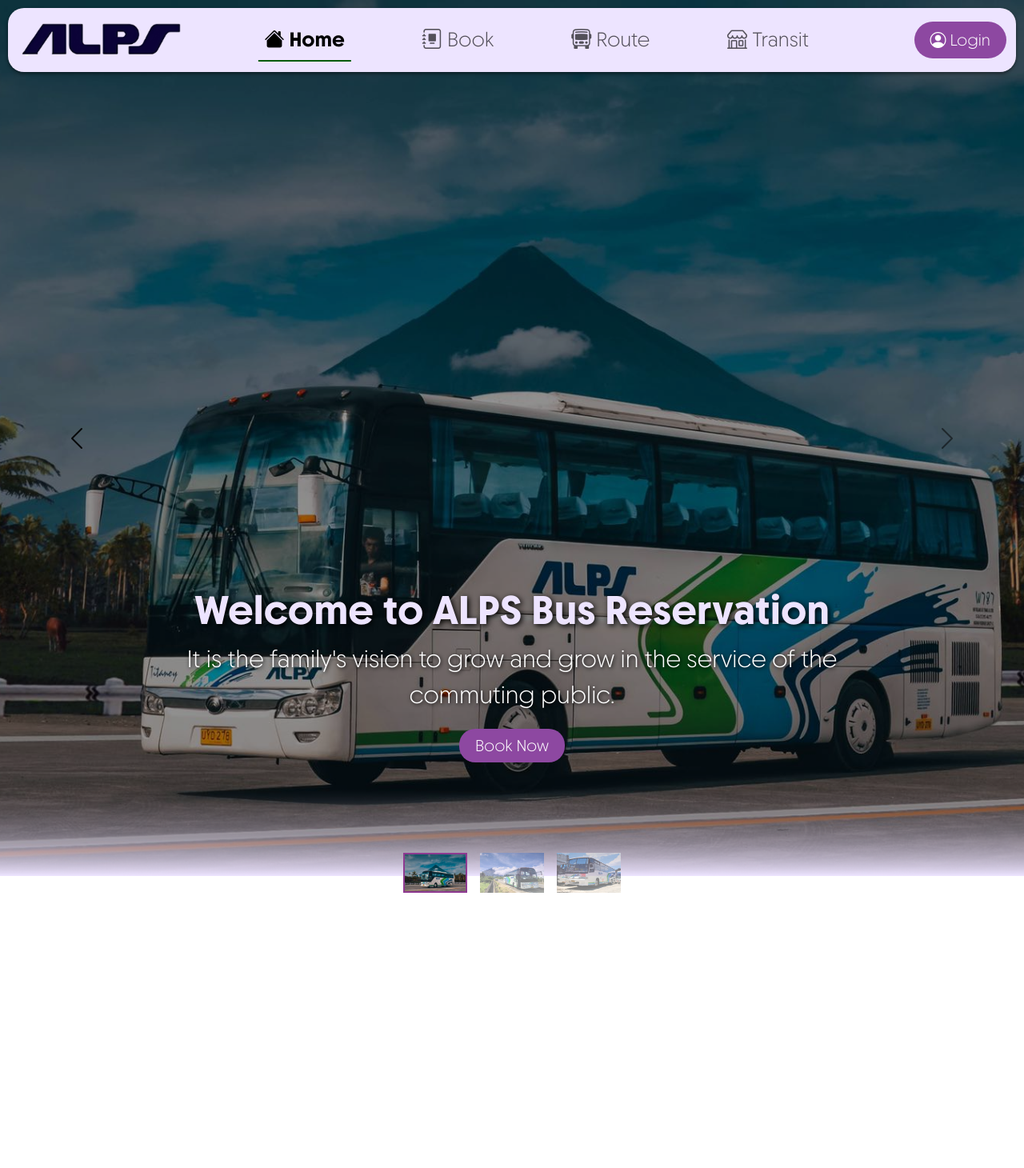
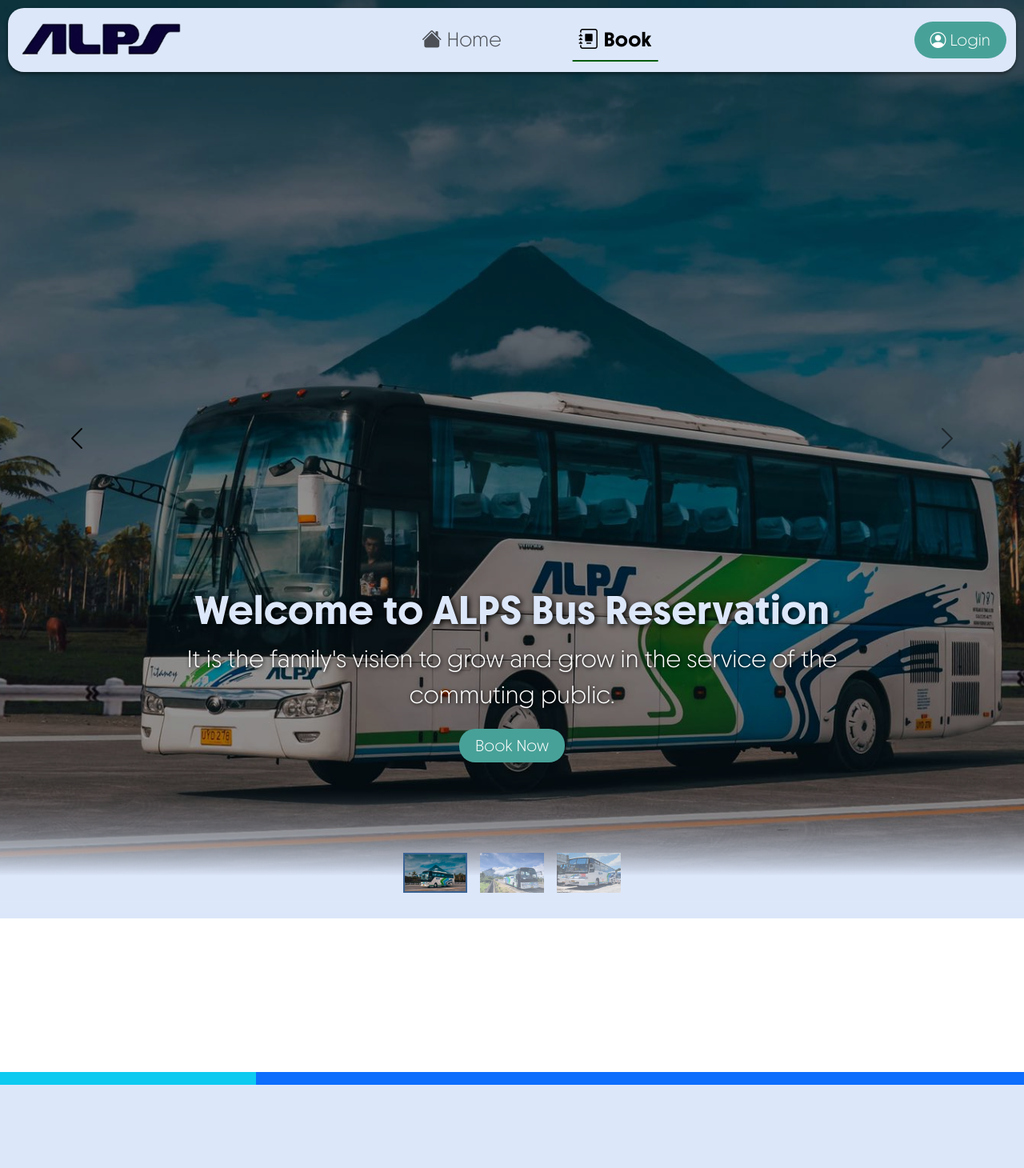
Before and after one commit to win8t/Bus_Reservation, a PHP site: page /Booking.php in a window 1280 px wide. Shown: the whole page at 80% size. Run offline with PHP 8.4, Linux system fonts and the light colour scheme.

Commit message:
tired na

```diff
--- a/Booking.php
+++ b/Booking.php
@@ -14,7 +14,7 @@
     </script>
     <script src="bootstrap.min.js"></script>
 
-    <nav class="navbar navbar-expand-lg  fixed-top">
+    <nav class="navbar navbar-expand-lg fixed-top navbar-book">
         <div class="container-fluid">
             <a class="navbar-brand me-auto ml-1 pe-none" href="#" aria-disabled="true" tabindex="-1">
                 <img src="Alps.png" alt="" class="logo img-fluid">
@@ -28,24 +28,24 @@
                 </div>
 
                 <div class="offcanvas-body">
-                    <ul class="navbar-nav justify-content-center flex-grow-1 pe-5 rw">
+                    <ul class="navbar-nav justify-content-center flex-grow-1 pe-5">
                         <li class="nav-item">
-                            <a class="nav-link active mx-lg-2 mx-auto" href="Home.php"><i class="bi bi-house-fill"></i> Home</a>
+                            <a class="nav-link mx-lg-2 mx-auto" href="Home.php"><i class="bi bi-house-fill"></i> Home</a>
                         </li>
                         <li class="nav-item">
-                            <a class="nav-link mx-lg-2 mx-auto" aria-current="page" href="Booking.php"><i class="bi bi-journal-album"></i> Book</a>
+                            <a class="nav-link active mx-lg-2 mx-auto" aria-current="page" href="Booking.php"><i class="bi bi-journal-album"></i> Book</a>
                         </li>
-                        <li class="nav-item">
+                        <!--       <li class="nav-item">
                             <a class="nav-link mx-lg-2 mx-auto" href="#"><i class="bi bi-bus-front"></i> Route</a>
                         </li>
                         <li class="nav-item">
                             <a class="nav-link mx-lg-2 mx-auto" href="#"><i class="bi bi-shop"></i> Transit</a>
-                        </li>
+                        </li> -->
                     </ul>
                 </div>
 
             </div>
-            <a href="Login.php" class="login-button"><i class="bi bi-person-circle"></i> Login</a>
+            <a href="Login.php" class="book-login-button"><i class="bi bi-person-circle"></i> Login</a>
             <button class="navbar-toggler" type="button" data-bs-toggle="offcanvas" data-bs-target="#offcanvasNavbar" aria-controls="offcanvasNavbar" aria-label="Toggle navigation">
                 <span class="navbar-toggler-icon"></span>
             </button>
@@ -56,47 +56,47 @@
         <div class="carousel slide  carousel-dark" id="carouselDemo" data-bs-wrap="true" data-bs-ride="carousel">
             <div class="carousel-inner">
 
-                <div class="carousel-item active" data-bs-interval="5000">
-                    <img src="Alps1.jpg" class="w-100 h-100 d-block carousel-image">
+                <div class="carousel-item book-carousel-item active" data-bs-interval="5000">
+                    <img src="Alps1.jpg" class="w-100 h-100 d-block book-carousel-image">
                     <div class="carousel-caption">
-                        <h5 class="text-title">Welcome to ALPS Bus Reservation</h5>
+                        <h5 class="book-text-title">Welcome to ALPS Bus Reservation</h5>
                         <p class="text-bg">
                             It is the family's vision to grow and grow in the service of the commuting public.
 
                         </p>
                         <div class="row  caro-posi">
                             <div class="col">
-                                <a href="Login.php" class="caro-button"> Book Now</a>
+                                <a href="Login.php" class="book-caro-button"> Book Now</a>
                             </div>
                         </div>
 
                     </div>
 
                 </div>
-                <div class="carousel-item" data-bs-interval="5000">
-                    <img src="Alps2.jpg" class="w-100 h-100 d-block carousel-image">
+                <div class="carousel-item book-carousel-item" data-bs-interval="5000">
+                    <img src="Alps2.jpg" class="w-100 h-100 d-block book-carousel-image">
                     <div class="carousel-caption">
-                        <h5 class="text-title">Welcome to ALPS Bus Reservation</h5>
+                        <h5 class="book-text-title">Welcome to ALPS Bus Reservation</h5>
                         <p class="text-bg">
                             ALPS provide passenger accident insurance coverage to all passenger.
                         </p>
                         <div class="row  caro-posi">
                             <div class="col">
-                                <a href="Login.php" class="caro-button"> Book Now</a>
+                                <a href="Login.php" class="book-caro-button"> Book Now</a>
                             </div>
                         </div>
                     </div>
                 </div>
-                <div class="carousel-item" data-bs-interval="5000">
-                    <img src="Alps3.jpg" class="w-100 h-100 d-block carousel-image">
+                <div class="carousel-item book-carousel-item" data-bs-interval="5000">
+                    <img src="Alps3.jpg" class="w-100 h-100 d-block book-carousel-image">
                     <div class="carousel-caption">
-                        <h5 class="text-title">Welcome to ALPS Bus Reservation</h5>
+                        <h5 class="book-text-title">Welcome to ALPS Bus Reservation</h5>
                         <p class="text-bg">
                             ALPS' vision is SERVICE and the company will continue to serve with burning commitment.
                         </p>
                         <div class="row  caro-posi">
                             <div class="col">
-                                <a href="Login.php" class="caro-button"> Book Now</a>
+                                <a href="Login.php" class="book-caro-button"> Book Now</a>
                             </div>
                         </div>
                     </div>
@@ -112,7 +112,7 @@
 
             </button>
 
-            <div class="carousel-indicators">
+            <div class="carousel-indicators book-carousel-indicators">
                 <button type="button" class="active mx-2" data-bs-target="#carouselDemo" data-bs-slide-to="0">
                     <img src="Alps1.jpg" />
 
@@ -129,6 +129,47 @@
         </div>
     </div>
 
+    <div class="book-fixed-container pt-4">
+        <div class="book-content-container1 pt-4">
+
+        </div>
+
+        <div class="content-container8  py-5 ">
+            <div class="d-flex container-fluid booking-container p-5 w-75">
+
+                <div class="row">
+                    <div class="col">
+
+                    </div>
+                </div>
+
+            </div>
+
+
+        </div>
+
+        <div class="d content-container8">
+            <div class="d-flex flex-row row-12">
+                <div class="col-3 content-container8 bg-info p-2">
+
+                </div>
+                <div class="col-9 content-container8 bg-primary p-2">
+
+
+
+
+
+
+                    </div>
+
+                </div>
+            </div>
+
+        </div>
+
+    </div>
+
+
 
 
 
--- a/style.css
+++ b/style.css
@@ -30,7 +30,7 @@
 
 }
 
-.navbar {
+.navbar-home {
   font-size: 25px;
   background-color: #EDE4FF;
   box-shadow: 0 2px 4px 0 rgba(0, 0, 0.2, .5);
@@ -40,7 +40,7 @@
   padding: 0.5rem;
 }
 
-.login-button {
+.home-login-button {
   font-family: FontReg;
 
   background-color: #8d48a1;
@@ -54,7 +54,7 @@
 }
 
 
-.login-button:hover {
+.home-login-button:hover {
   color: #000;
   background-color: #ffffff;
   font-family: FontBold;
@@ -118,7 +118,7 @@
   opacity: 60%;
 }
 
-.carousel-item:after {
+.home-carousel-item:after {
   z-index: -4;
   content: "";
   display: block;
@@ -132,7 +132,7 @@
 
 }
 
-.carousel-image {
+.home-carousel-image {
   mask-image: linear-gradient(black, transparent);
   -webkit-mask-image: linear-gradient(black 90%, transparent);
 }
@@ -152,7 +152,7 @@
 
 
 /*Carousel Text Title*/
-.text-title {
+.home-text-title {
   text-shadow: 2px 2px 7px black;
   font-size: 50px;
   color: #EDE4FF;
@@ -171,7 +171,7 @@
 
 }
 
-.caro-button {
+.home-caro-button {
   z-index: 10;
   font-family: FontReg;
   background-color: #8d48a1;
@@ -187,7 +187,7 @@
   margin-bottom: 12%;
 }
 
-.caro-button:hover {
+.home-caro-button:hover {
   color: #000;
   background-color: #ffffff;
   font-family: FontBold;
@@ -209,11 +209,11 @@
   position: unset;
 }
 
-.carousel-indicators button.active img {
+.home-carousel-indicators button.active img {
   border: 2px solid rgb(142, 59, 145);
 }
 
-.fixed-container {
+.home-fixed-container {
   position: absolute;
   z-index: -1;
   width: 100%;
@@ -595,3 +595,119 @@ svg {
   -webkit-background-clip: text;
   -webkit-text-fill-color: transparent;
 }
+
+
+/* Booking.php */
+.navbar-book {
+  font-size: 25px;
+  background-color: #DCE7FA;
+  box-shadow: 0 2px 4px 0 rgba(0, 0, 0.2, .5);
+  height: 80px;
+  margin: 10px;
+  border-radius: 20px;
+  padding: 0.5rem;
+}
+
+
+.book-login-button {
+  font-family: FontReg;
+
+  background-color: #48a198;
+  color: #ffffff;
+
+  font-size: 20px;
+  padding: 8px 20px;
+  border-radius: 50px;
+  text-decoration: none;
+  transition: 0.3s background-color;
+}
+
+
+.book-login-button:hover {
+  color: #000;
+  background-color: #ffffff;
+  font-family: FontBold;
+}
+
+.book-text-title {
+  text-shadow: 2px 2px 7px black;
+  font-size: 50px;
+  color: #DCE7FA;
+  font-family: FontBold;
+}
+
+.book-caro-button {
+  z-index: 10;
+  font-family: FontReg;
+  background-color: #48a198;
+  color: #ffffff;
+  font-size: 20px;
+  padding: 8px 20px;
+  border-radius: 20px;
+  text-decoration: none;
+  transition: 0.3s background-color;
+}
+
+.book-caro-button:hover {
+  color: #000;
+  background-color: #ffffff;
+  font-family: FontBold;
+}
+
+.book-carousel-indicators button.active img {
+  border: 2px solid rgb(59, 98, 145);
+}
+
+.book-carousel-item:after {
+  z-index: -4;
+  content: "";
+  display: block;
+  position: absolute;
+  top: 0;
+  bottom: 0;
+  left: 0;
+  right: 0;
+  /*set overlay of carousel */
+  background-image: linear-gradient(to bottom, #000000 90%, #DCE7FA);
+
+}
+
+.book-carousel-image {
+  mask-image: linear-gradient(black, transparent);
+  -webkit-mask-image: linear-gradient(black 90%, transparent);
+}
+
+.book-fixed-container {
+  position: absolute;
+  z-index: -1;
+  width: 100%;
+  height: 800px;
+  background-position: center;
+  background-size: cover;
+  background-color: #DCE7FA;
+  background-attachment: fixed;
+}
+
+/*
+.booking-container {
+  background-image: linear-gradient(to top, #d6ddff 10%,#c4fff5);
+  box-shadow: rgb(38, 57, 77) 0px 20px 30px -10px;
+  position:relative;
+
+
+}
+*/
+.book-content-container1 {
+
+  position: relative;
+  overflow-x: hidden;
+  overflow-y: hidden;
+  z-index: 5;
+  background-color: #DCE7FA;
+  padding: 5px;
+  width: 100%;
+  float: left;
+  box-shadow: 0 2px 4px 0 rgba(0.1, 0.1, 0.1, .5);
+  mask-image: linear-gradient(to top, black, transparent);
+  -webkit-mask-image: linear-gradient(black 20%, transparent);
+}
```
Also changed, not shown: Home.php (+19 -23 lines).
